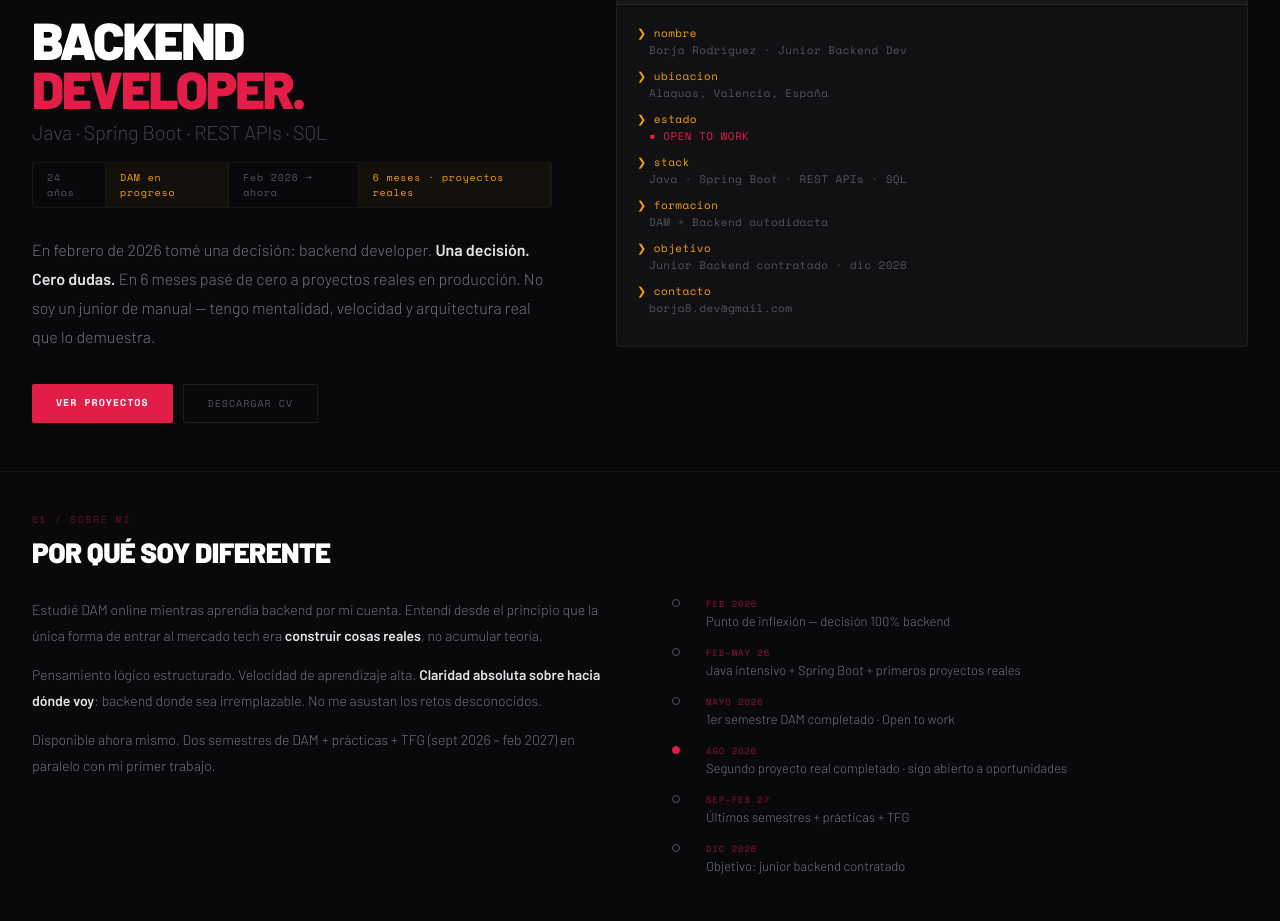
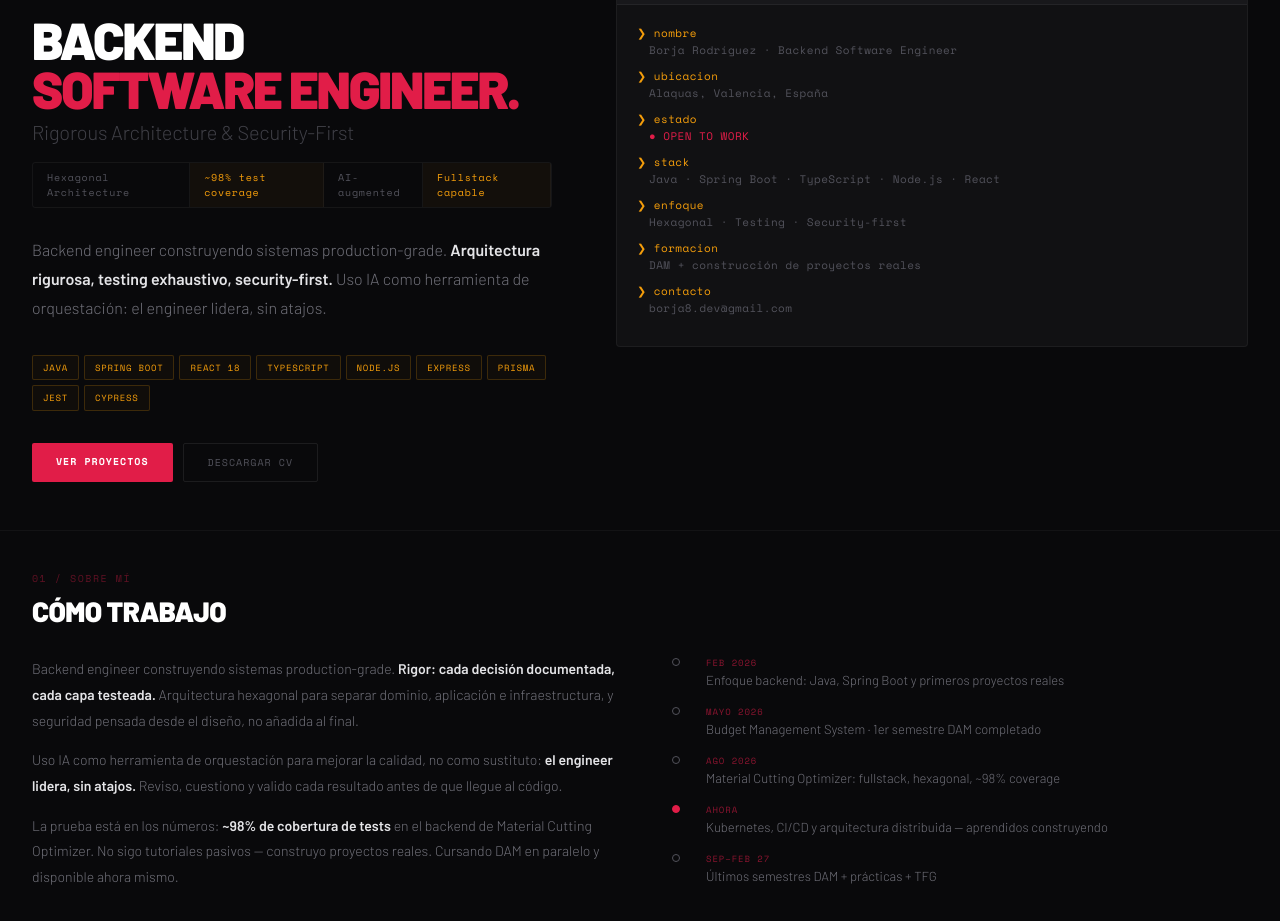
Before and after one commit to borja8dev/portfolio-borja, a Next.js app: page / in a window 1280 px wide. Shown: the part 160-1081 px from the top of the page. Built offline with nearby package versions, Linux system fonts and the light colour scheme.

Commit message:
feat: reposition portfolio as Backend Software Engineer
Rewrite hero, about, learning and metadata copy around rigor, hexagonal
architecture, ~98% coverage and AI-as-orchestration. Surface fullstack
stack and level both featured projects.

```diff
--- a/src/app/components/About.tsx
+++ b/src/app/components/About.tsx
@@ -21,7 +21,7 @@ export default function About() {
         letterSpacing: '-0.02em',
         textTransform: 'uppercase' as const,
         fontFamily: 'var(--body)',
-      }}>Por qué soy diferente</h2>
+      }}>Cómo trabajo</h2>
 
       <div className="two-col-grid" style={{
         display: 'grid',
@@ -31,9 +31,9 @@ export default function About() {
       }}>
         <div>
           {[
-            { text: 'Estudié DAM online mientras aprendía backend por mi cuenta. Entendí desde el principio que la única forma de entrar al mercado tech era ', highlight: 'construir cosas reales', end: ', no acumular teoría.' },
-            { text: 'Pensamiento lógico estructurado. Velocidad de aprendizaje alta. ', highlight: 'Claridad absoluta sobre hacia dónde voy', end: ': backend donde sea irremplazable. No me asustan los retos desconocidos.' },
-            { text: 'Disponible ahora mismo. Dos semestres de DAM + prácticas + TFG (sept 2026 – feb 2027) en paralelo con mi primer trabajo.', highlight: '', end: '' },
+            { text: 'Backend engineer construyendo sistemas production-grade. ', highlight: 'Rigor: cada decisión documentada, cada capa testeada.', end: ' Arquitectura hexagonal para separar dominio, aplicación e infraestructura, y seguridad pensada desde el diseño, no añadida al final.' },
+            { text: 'Uso IA como herramienta de orquestación para mejorar la calidad, no como sustituto: ', highlight: 'el engineer lidera, sin atajos.', end: ' Reviso, cuestiono y valido cada resultado antes de que llegue al código.' },
+            { text: 'La prueba está en los números: ', highlight: '~98% de cobertura de tests', end: ' en el backend de Material Cutting Optimizer. No sigo tutoriales pasivos — construyo proyectos reales. Cursando DAM en paralelo y disponible ahora mismo.' },
           ].map((p, i) => (
             <p key={i} style={{
               fontSize: '14px',
@@ -51,12 +51,11 @@ export default function About() {
 
         <div>
           {[
-            { date: 'Feb 2026', text: 'Punto de inflexión — decisión 100% backend', active: false },
-            { date: 'Feb–May 26', text: 'Java intensivo + Spring Boot + primeros proyectos reales', active: false },
-            { date: 'Mayo 2026', text: '1er semestre DAM completado · Open to work', active: false },
-            { date: 'Ago 2026', text: 'Segundo proyecto real completado · sigo abierto a oportunidades', active: true },
-            { date: 'Sep–Feb 27', text: 'Últimos semestres + prácticas + TFG', active: false },
-            { date: 'Dic 2026', text: 'Objetivo: junior backend contratado', active: false },
+            { date: 'Feb 2026', text: 'Enfoque backend: Java, Spring Boot y primeros proyectos reales', active: false },
+            { date: 'Mayo 2026', text: 'Budget Management System · 1er semestre DAM completado', active: false },
+            { date: 'Ago 2026', text: 'Material Cutting Optimizer: fullstack, hexagonal, ~98% coverage', active: false },
+            { date: 'Ahora', text: 'Kubernetes, CI/CD y arquitectura distribuida — aprendidos construyendo', active: true },
+            { date: 'Sep–Feb 27', text: 'Últimos semestres DAM + prácticas + TFG', active: false },
           ].map((item, i) => (
             <div key={i} style={{ display: 'flex', gap: '10px', marginBottom: '14px' }}>
               <div style={{ display: 'flex', flexDirection: 'column' as const, alignItems: 'center', width: '40px', flexShrink: 0 }}>
@@ -92,12 +91,18 @@ export default function About() {
           { label: 'Spring Boot', type: 'a' },
           { label: 'REST APIs', type: 'a' },
           { label: 'SQL', type: 'a' },
+          { label: 'React 18', type: 'a' },
+          { label: 'TypeScript', type: 'a' },
+          { label: 'Node.js', type: 'a' },
+          { label: 'Express', type: 'a' },
+          { label: 'Prisma', type: 'a' },
+          { label: 'Jest', type: 'a' },
+          { label: 'Cypress', type: 'a' },
           { label: 'Git · GitHub', type: 'b' },
           { label: 'Linux basics', type: 'b' },
           { label: 'Docker', type: 'b' },
-          { label: 'Kubernetes', type: 'b' },
+          { label: 'Kubernetes →', type: 'c' },
           { label: 'CI/CD →', type: 'c' },
-          { label: 'Testing →', type: 'c' },
           { label: 'Dist. Arch →', type: 'c' },
         ].map((sk, i) => (
           <span key={i} style={{
--- a/src/app/components/Hero.tsx
+++ b/src/app/components/Hero.tsx
@@ -57,7 +57,7 @@ export default function Hero() {
           textTransform: 'uppercase' as const,
         }}>
           BACKEND<br />
-          <span style={{ color: 'var(--acc)' }}>DEVELOPER.</span>
+          <span style={{ color: 'var(--acc)' }}>SOFTWARE ENGINEER.</span>
           <span style={{
             fontSize: '20px',
             fontWeight: 300,
@@ -67,7 +67,7 @@ export default function Hero() {
             letterSpacing: '-0.01em',
             marginTop: '10px',
           }}>
-            Java · Spring Boot · REST APIs · SQL
+            Rigorous Architecture &amp; Security-First
           </span>
         </h1>
 
@@ -82,10 +82,10 @@ export default function Hero() {
             maxWidth: '520px',
           }}>
             {[
-              { text: '24 años', hi: false },
-              { text: 'DAM en progreso', hi: true },
-              { text: 'Feb 2026 → ahora', hi: false },
-              { text: '6 meses · proyectos reales', hi: true },
+              { text: 'Hexagonal Architecture', hi: false },
+              { text: '~98% test coverage', hi: true },
+              { text: 'AI-augmented', hi: false },
+              { text: 'Fullstack capable', hi: true },
             ].map((item, i) => (
               <span key={i} style={{
                 fontFamily: 'var(--mono)',
@@ -110,12 +110,28 @@ export default function Hero() {
           marginBottom: '2rem',
           fontWeight: 300,
         }}>
-          En febrero de 2026 tomé una decisión: backend developer.{' '}
+          Backend engineer construyendo sistemas production-grade.{' '}
           <strong style={{ color: '#e4e4e7', fontWeight: 600 }}>
-            Una decisión. Cero dudas.
+            Arquitectura rigurosa, testing exhaustivo, security-first.
           </strong>{' '}
-          En 6 meses pasé de cero a proyectos reales en producción. No soy un junior de manual — tengo mentalidad, velocidad y arquitectura real que lo demuestra.
+          Uso IA como herramienta de orquestación: el engineer lidera, sin atajos.
         </p>
+
+        <div style={{ display: 'flex', flexWrap: 'wrap' as const, gap: '5px', marginBottom: '2rem' }}>
+          {['Java', 'Spring Boot', 'React 18', 'TypeScript', 'Node.js', 'Express', 'Prisma', 'Jest', 'Cypress'].map((tech) => (
+            <span key={tech} style={{
+              fontFamily: 'var(--mono)',
+              fontSize: '9px',
+              padding: '5px 10px',
+              borderRadius: '2px',
+              border: '1px solid rgba(245,158,11,0.2)',
+              background: 'rgba(245,158,11,0.03)',
+              color: 'var(--acc2)',
+              letterSpacing: '0.08em',
+              textTransform: 'uppercase' as const,
+            }}>{tech}</span>
+          ))}
+        </div>
 
         <div style={{ display: 'flex', gap: '10px', flexWrap: 'wrap' as const }}>
           <a href="#projects" style={{
@@ -172,12 +188,12 @@ export default function Hero() {
           </div>
           <div style={{ padding: '1.25rem' }}>
             {[
-              { cmd: '❯ nombre', out: 'Borja Rodríguez · Junior Backend Dev' },
+              { cmd: '❯ nombre', out: 'Borja Rodríguez · Backend Software Engineer' },
               { cmd: '❯ ubicacion', out: 'Alaquas, Valencia, España' },
               { cmd: '❯ estado', out: '● OPEN TO WORK' },
-              { cmd: '❯ stack', out: 'Java · Spring Boot · REST APIs · SQL' },
-              { cmd: '❯ formacion', out: 'DAM + Backend autodidacta' },
-              { cmd: '❯ objetivo', out: 'Junior Backend contratado · dic 2026' },
+              { cmd: '❯ stack', out: 'Java · Spring Boot · TypeScript · Node.js · React' },
+              { cmd: '❯ enfoque', out: 'Hexagonal · Testing · Security-first' },
+              { cmd: '❯ formacion', out: 'DAM + construcción de proyectos reales' },
               { cmd: '❯ contacto', out: 'borja8.dev@gmail.com' },
             ].map((line, i) => (
               <div key={i} style={{ marginBottom: '10px' }}>
--- a/src/app/components/Learning.tsx
+++ b/src/app/components/Learning.tsx
@@ -6,15 +6,15 @@ export default function Learning() {
     { label: 'Node.js', status: 'done', time: '✓' },
     { label: 'TypeScript', status: 'done', time: '✓' },
     { label: 'K8s', status: 'now', time: 'NOW' },
-    { label: 'CI/CD', status: 'next', time: 'SOON' },
-    { label: 'Dist. Arch', status: 'next', time: 'SOON' },
+    { label: 'CI/CD', status: 'now', time: 'NOW' },
+    { label: 'Dist. Arch', status: 'next', time: 'NEXT' },
   ]
 
   const current = [
-    { topic: 'Spring Boot avanzado', detail: 'Arquitectura de servicios, DTOs, validación, manejo de errores' },
-    { topic: 'REST API design', detail: 'Buenas prácticas, versionado, documentación con OpenAPI' },
-    { topic: 'SQL y JPA', detail: 'Queries optimizadas, relaciones, transacciones' },
-    { topic: 'Kubernetes', detail: 'Pods, deployments, services — orquestación de contenedores' },
+    { topic: 'Kubernetes', detail: 'Pods, deployments, services — desplegando mis propios proyectos, no solo leyendo sobre ello' },
+    { topic: 'CI/CD', detail: 'Pipelines que ejecutan la suite de tests y bloquean regresiones antes de integrar' },
+    { topic: 'Arquitectura distribuida', detail: 'Separación de servicios, comunicación y consistencia, aplicada sobre mis proyectos hexagonales' },
+    { topic: 'Seguridad en APIs', detail: 'Validación de entrada, manejo de errores y diseño seguro desde la capa de dominio' },
   ]
 
   return (
@@ -206,9 +206,9 @@ export default function Learning() {
         }
       `}</style>
 
-      <p className="learning-label" aria-hidden="true">Aprendiendo</p>
+      <p className="learning-label" aria-hidden="true">Learned through rigorous building</p>
       <h2 className="learning-title" id="learning-title">Roadmap técnico</h2>
-      <p className="learning-subtitle">Lo que sé, lo que estoy aprendiendo, hacia dónde voy.</p>
+      <p className="learning-subtitle">Lo que ya construí, lo que estoy construyendo ahora, hacia dónde voy.</p>
 
       <div className="roadmap-wrap" role="list" aria-label="Roadmap de aprendizaje">
         {roadmap.map((step, i) => (
@@ -224,7 +224,7 @@ export default function Learning() {
         ))}
       </div>
 
-      <p className="currently-label">Estudiando ahora</p>
+      <p className="currently-label">Construyendo ahora</p>
       <div className="current-grid">
         {current.map((item, i) => (
           <div key={i} className="current-card">
--- a/src/app/layout.tsx
+++ b/src/app/layout.tsx
@@ -3,13 +3,13 @@ import './globals.css'
 import { Analytics } from '@vercel/analytics/react'
 
 export const metadata: Metadata = {
-  title: 'Borja Rodríguez — Junior Backend Developer | Java · Spring Boot',
-  description: 'Desarrollador backend junior especializado en Java y Spring Boot. Proyectos reales, mentalidad estratégica y disponible para trabajar. Alaquas, Valencia.',
-  keywords: ['backend developer', 'java', 'spring boot', 'junior developer', 'valencia', 'spain'],
+  title: 'Borja Rodríguez — Backend Software Engineer | Rigorous Architecture & Security-First',
+  description: 'Backend Software Engineer: arquitectura hexagonal, testing exhaustivo y diseño security-first con Java, Spring Boot y TypeScript. IA como herramienta de orquestación. Alaquas, Valencia.',
+  keywords: ['backend software engineer', 'java', 'spring boot', 'typescript', 'hexagonal architecture', 'valencia', 'spain'],
   authors: [{ name: 'Borja Rodríguez' }],
   openGraph: {
-    title: 'Borja Rodríguez — Junior Backend Developer',
-    description: 'Desarrollador backend junior especializado en Java y Spring Boot. Disponible ahora mismo.',
+    title: 'Borja Rodríguez — Backend Software Engineer',
+    description: 'Backend Software Engineer con arquitectura rigurosa y enfoque security-first. Disponible ahora mismo.',
     url: 'https://portfolio-borja-ten.vercel.app',
     siteName: 'Borja.dev',
     locale: 'es_ES',
@@ -17,8 +17,8 @@ export const metadata: Metadata = {
   },
   twitter: {
     card: 'summary_large_image',
-    title: 'Borja Rodríguez — Junior Backend Developer',
-    description: 'Desarrollador backend junior especializado en Java y Spring Boot. Disponible ahora mismo.',
+    title: 'Borja Rodríguez — Backend Software Engineer',
+    description: 'Backend Software Engineer con arquitectura rigurosa y enfoque security-first. Disponible ahora mismo.',
   },
   robots: {
     index: true,
--- a/src/lib/projects.ts
+++ b/src/lib/projects.ts
@@ -19,9 +19,9 @@ export const projects: Project[] = [
   {
     id: 'budget-system',
     name: 'Budget Management System',
-    tagline: 'Proyecto principal',
+    tagline: 'Backend · Java',
     description:
-      'Sistema backend completo para generación, cálculo y seguimiento de presupuestos, con arquitectura escalable y APIs REST documentadas.',
+      'Sistema backend completo para generación, cálculo y seguimiento de presupuestos, con arquitectura escalable y APIs REST documentadas. Backend en Java 21 y Spring Boot 3 con persistencia relacional.',
     status: 'main',
     stackCurrent: [
       'Java 21',
@@ -68,7 +68,7 @@ export const projects: Project[] = [
   {
     id: 'material-optimizer',
     name: 'Material Cutting Optimizer',
-    tagline: 'Proyecto completo',
+    tagline: 'Fullstack · TypeScript',
     description:
       'Calculadora full-stack para cortes personalizados de tableros de madera a partir de medidas estándar, construida para un negocio real del sector. Arquitectura hexagonal, cobertura de tests cercana al 98% en el backend y documentación lista para producción.',
     status: 'main',
```
